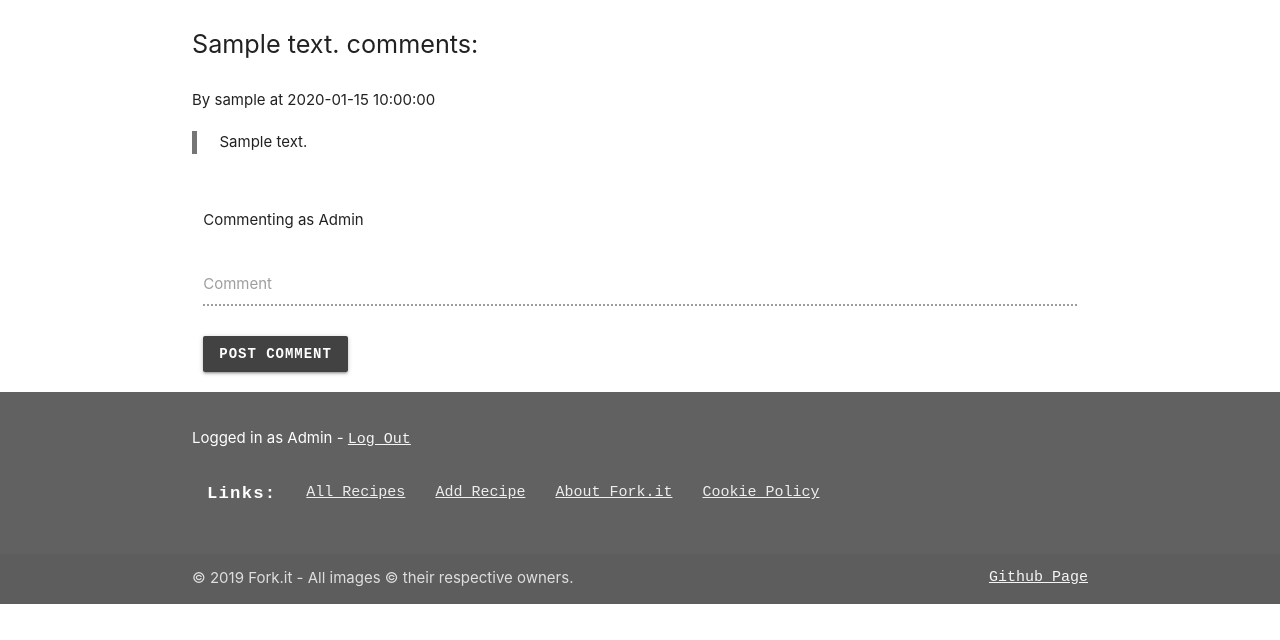
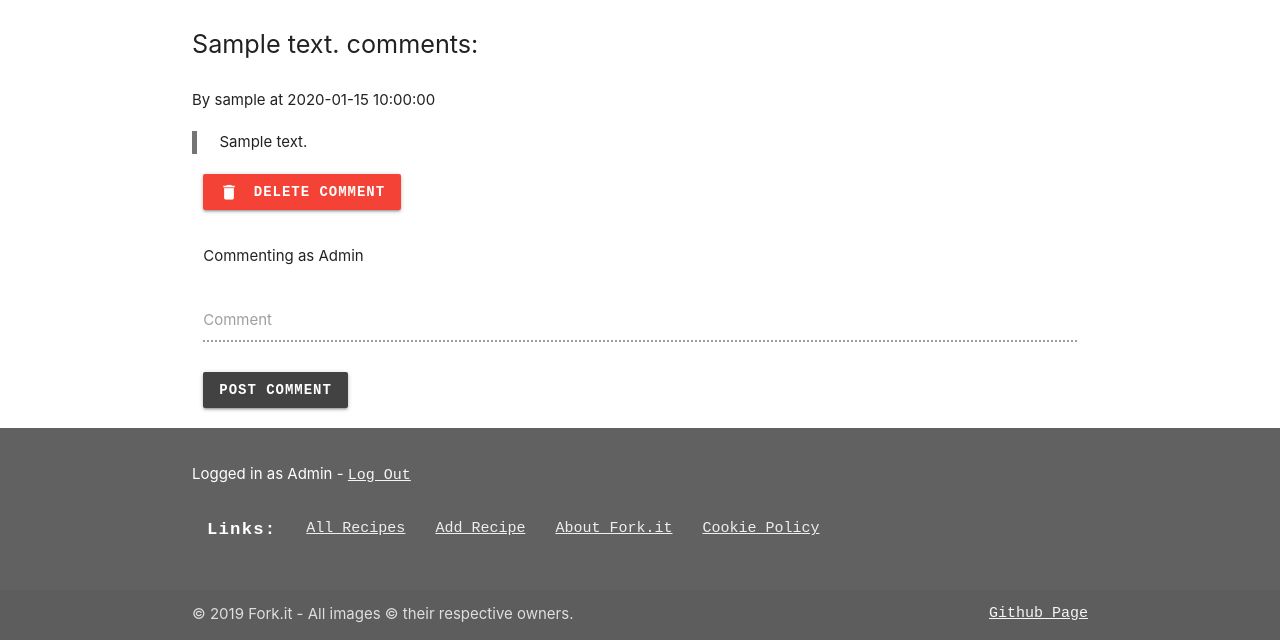
Before and after one commit to ASquirrelsTail/cookbook, a Flask app: page /recipes/1/comments in a window 1280 px wide. Shown: the part 265-905 px from the top of the page. Before the commit the page ends 869 px from the top, so only its background shows below. Run offline with Flask 2, Linux system fonts and the light colour scheme; the visitor is signed in with stand-in values (Sample User, id 1); one stand-in notice (Sample message) is shown; a database or web service that is not in the repository returns one stand-in record (values such as "Sample title"); some libraries are stand-ins or nearby versions.

Commit message:
Added ajax delete comment (needs work) and added test to update comment count, adjusted delete_comment route to pass.

```diff
--- a/app.py
+++ b/app.py
@@ -584,7 +584,7 @@ def comments(urn):
             comment['comment'] = escape(comment['comment'])
         return jsonify(comments=recipe.get('comments', []), success=success, messages=get_flashed_messages())
     else:
-        return render_template('comments.html', username=username, recipe=recipe)
+        return render_template('comments.html', username=username, recipe=recipe, urn=urn)
 
 
 @app.route('/recipes/<urn>/delete-comment', methods=['POST'])
@@ -606,9 +606,13 @@ def delete_comment(urn):
         else:
             comment = comment[0]
         if username == 'Admin' or username == comment['username']:
-            mongo.db.recipes.update_one({'urn': urn}, {'$pull': {'comments': comment}})
+            mongo.db.recipes.update_one({'urn': urn}, {'$pull': {'comments': comment}, '$inc': {'comment-count': -1}})
+            if username == 'Admin':
+                flash('Successfully deleted comment from {}.'.format(comment['username']))
+            else:
+                flash('Successfully deleted your comment.')
             if request.is_json:
-                return jsonify(success=True, messages=get_flashed_messages())
+                return jsonify(success=True, index=index, messages=get_flashed_messages())
             else:
                 return redirect(url_for('comments', urn=urn))
         else:
--- a/templates/comments.html
+++ b/templates/comments.html
@@ -14,7 +14,16 @@
 		        <p>{{ line }}</p>
 		    {% endfor %}
 		    </blockquote>
+		    {% if username == 'Admin' or username == comment['username'] %}
+		    <form action="{{ url_for('delete_comment', urn=urn) }}" method="POST">
+		    	<input type="hidden" name="comment-index" value="{{ loop.index - 1}}">
+		    	<div class="col s12">
+		        	<button class="btn waves-effect waves-ligh red" type="submit"><i class="material-icons left">delete</i>Delete Comment</button>
+		        </div>
+		    </form>
+			{% endif %}
 		{% endfor %}
+
 		{% else %}
 		<p class="flow-text">No comments!</p>
 		{% endif %}
@@ -30,7 +39,7 @@
 		          <label for="comment">Comment</label>
 	        </div>
 	        <div class="col s12">
-	        	<button class="btn waves-effect waves-light" type="submit" name="action">Post Comment</button>
+	        	<button class="btn waves-effect waves-light" type="submit">Post Comment</button>
 	        </div>
 		</form>
 	</div>
```
Also changed, not shown: templates/recipe.html (+31 -1 lines), test_app.py (+9 -0 lines).
